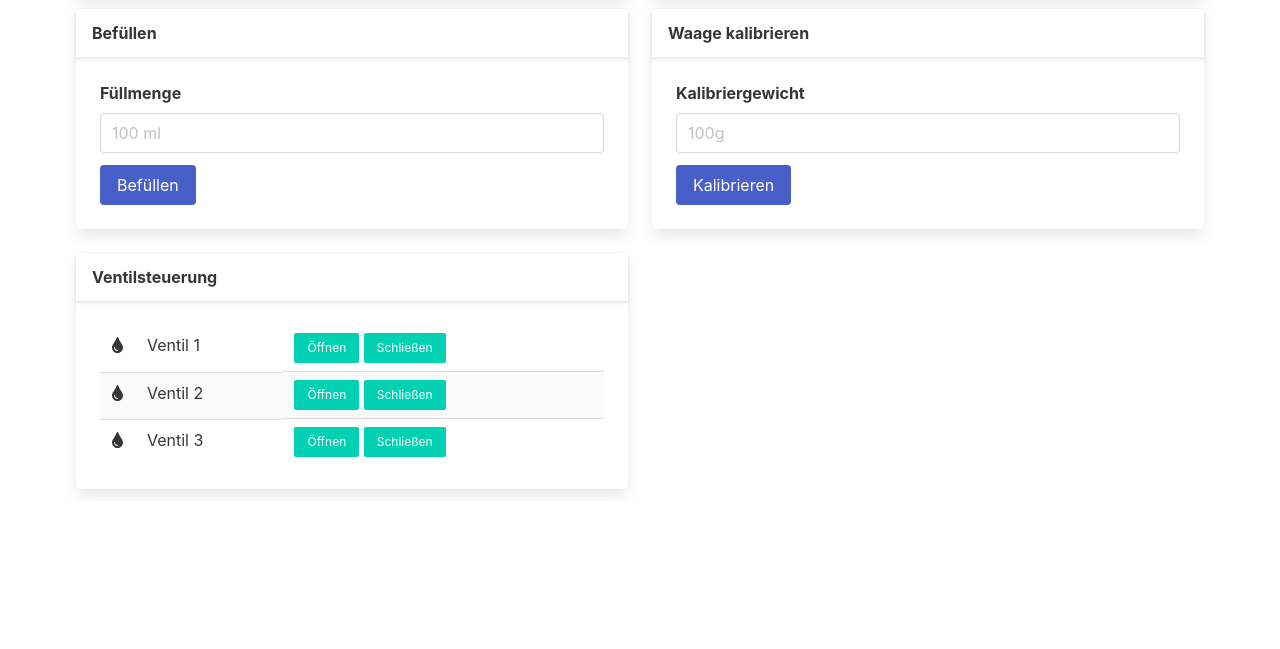
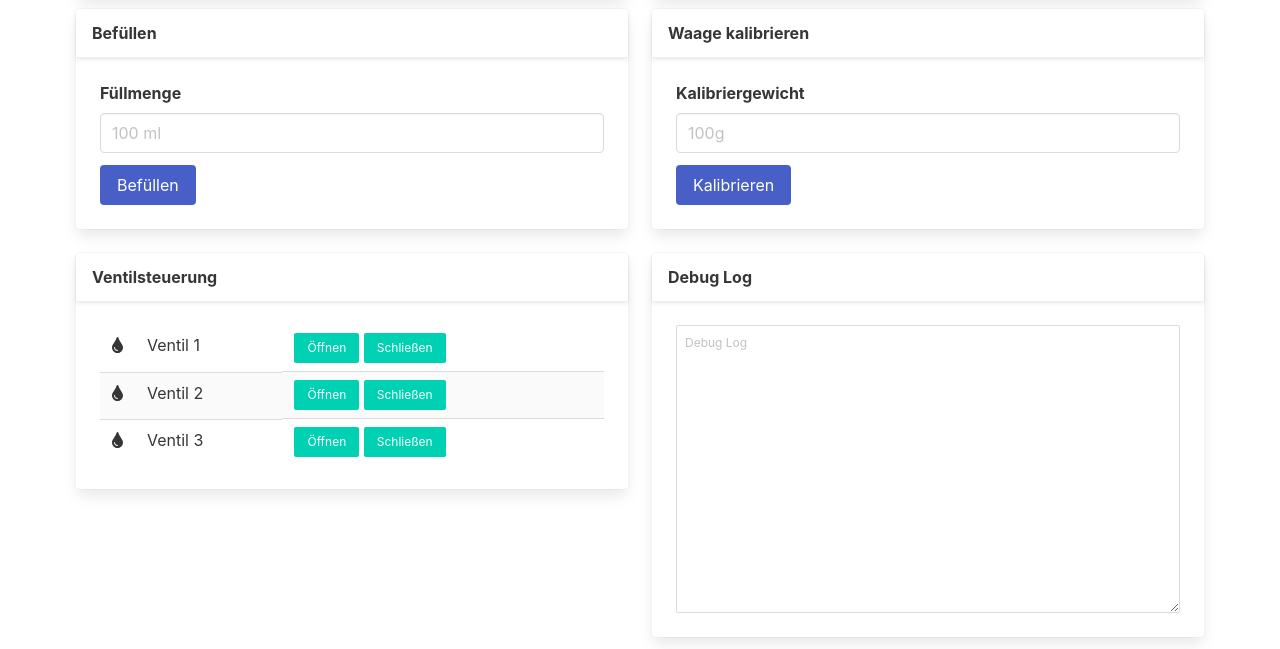
Before and after one commit to Dhalion/Alkomat, a website: page frontend/index.html in a window 1280 px wide. Shown: the part 309-958 px from the top of the page. Before the commit the page ends 810 px from the top, so only its background shows below. Drawn offline with nearby package versions, Linux system fonts and the light colour scheme; no server answers.

Commit message:
Added Debug Log in Web UI

```diff
--- a/frontend/index.html
+++ b/frontend/index.html
@@ -205,6 +205,29 @@
 
 
 
+                    <div class="block">
+                        <div class="card events-card">
+                            <header class="card-header">
+                                <p class="card-header-title">
+                                    Debug Log
+                                </p>
+                            </header>
+                            <div class="card-content">
+                                <div class="content is-center">
+                                    <div class="container">
+                                        <div class="control">
+                                            <textarea class="textarea is-small" readonly rows="15" id="logtext" placeholder="Debug Log" bott></textarea>
+                                          </div>
+
+                                    </div>
+                                </div>
+                            </div>
+                        </div>
+
+                    </div>
+
+
+
 
                 </div>
             </div>
```
